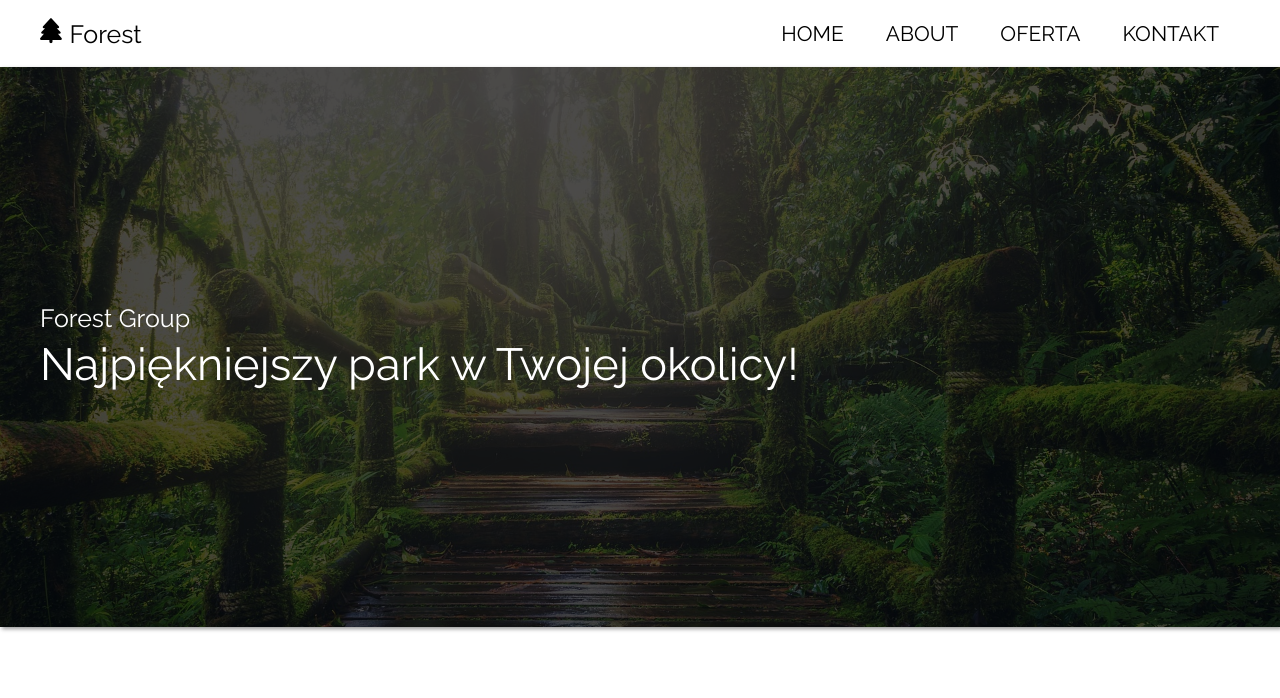
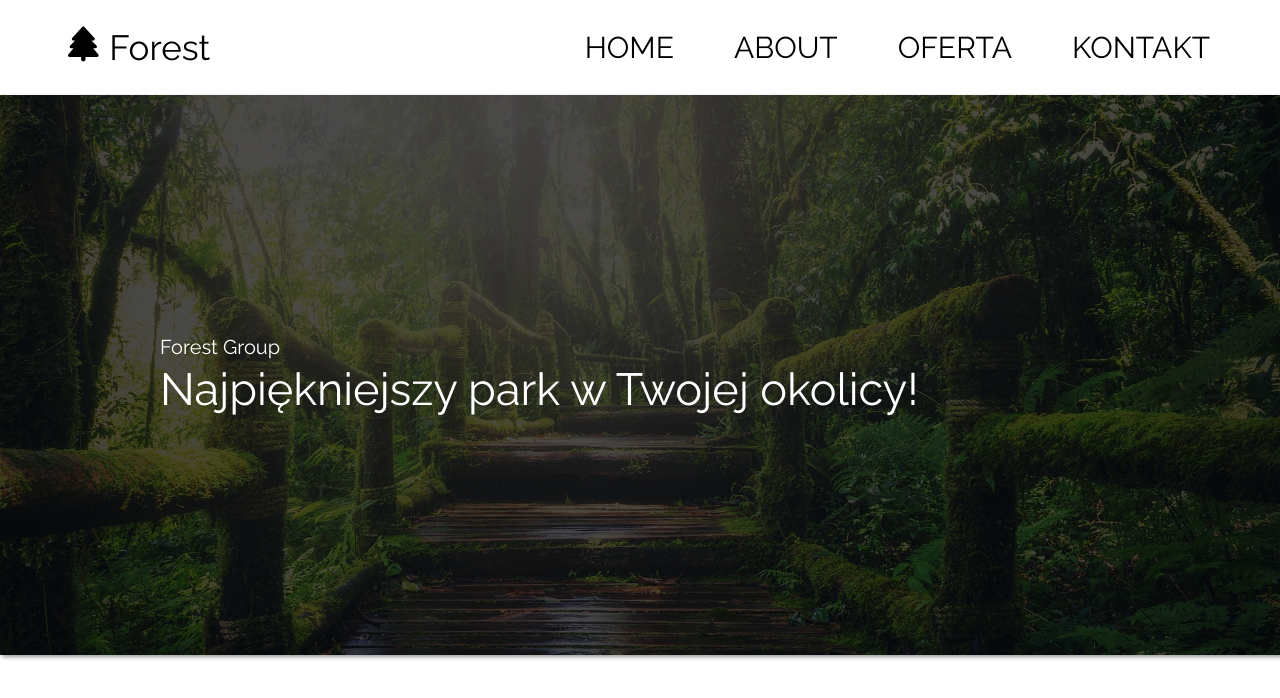
Before and after one commit to cybulskikacper/Forest-Website, a plain HTML site: page index.html in a window 1280 px wide. Drawn offline with Linux system fonts and the light colour scheme.

Commit message:
working on nav and header

```diff
--- a/index.html
+++ b/index.html
@@ -37,7 +37,7 @@
 
         <nav class="nav nav-mobile ">
 
-            <p class="forest"><span><i class="fa-solid fa-tree"></i></span>Forest</p>
+
             <a class="nav__item" href="#home">Home</a>
             <a class="nav__item" href="#about">About</a>
             <a class="nav__item" href="#offer">Oferta</a>
@@ -53,11 +53,6 @@
         <div class="wrapper">
             <p class="header__text">Forest Group</p>
             <h1 class="header__heading">Najpiękniejszy park w Twojej okolicy!</h1>
-
-
-
-
-
         </div>
 
 
--- a/sass/_large.scss
+++ b/sass/_large.scss
@@ -1,7 +1,14 @@
 @media (min-width: 992px) {
+	.nav {
+		.forest {
+			font-size: 3.5rem;
+		}
 
+		&__item {
+			font-size: 3rem;
+		}
+	}
 }
 
 @media (min-width: 1200px) {
-
 }
--- a/sass/_medium.scss
+++ b/sass/_medium.scss
@@ -16,7 +16,7 @@
 				padding: 0.5em;
 				font-size: 1.8rem;
 				color: $dark;
-				text-decoration: none;
+					-decoration: none;
 				transition: transform 0.3s;
 
 				&:hover {
--- a/sass/_small.scss
+++ b/sass/_small.scss
@@ -1,3 +1,22 @@
 @media (min-width: 576px) {
+	.nav {
+		&-desktop {
+			.forest {
+				margin-left: 0.8em;
+			}
+		}
+		&__item {
+			font-size: 1.6em;
+		}
 
+		&-mobile {
+		}
+	}
+
+	.header {
+		padding: 10em;
+		&__text {
+			font-size: 2rem;
+		}
+	}
 }
--- a/sass/main.scss
+++ b/sass/main.scss
@@ -25,7 +25,7 @@ body {
 .hamburger.is-active .hamburger-inner,
 .hamburger.is-active .hamburger-inner::before,
 .hamburger.is-active .hamburger-inner::after {
-	background-color: white;
+	background-color: #000000;
 }
 
 .hamburger-inner,
@@ -61,9 +61,11 @@ body {
 		transform: translateX(-102%);
 		background-color: $white;
 		z-index: 10;
+		transition: transform 0.2s ease-in-out;
 
 		&--active {
 			transform: translateX(0);
+			transition-delay: 0.2s;
 		}
 	}
 
@@ -97,8 +99,8 @@ body {
 	display: flex;
 	justify-content: center;
 	align-items: center;
-	flex-direction: column;
 	box-shadow: 2px 2px 4px rgba(0, 0, 0, 0.4);
+	padding: 2em;
 }
 
 .header::before {
@@ -124,6 +126,7 @@ body {
 	font-size: 2.5rem;
 	z-index: 2;
 	margin-bottom: 0.2em;
+	text-align: start;
 }
 
 @import './small';
```
Also changed, not shown: css/main.css, 1 other file.
